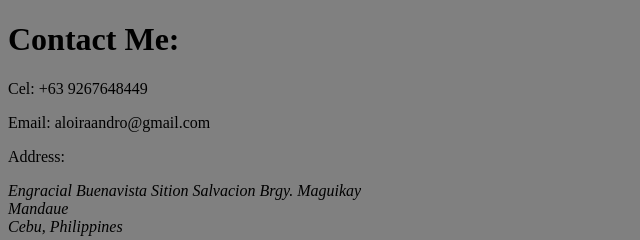
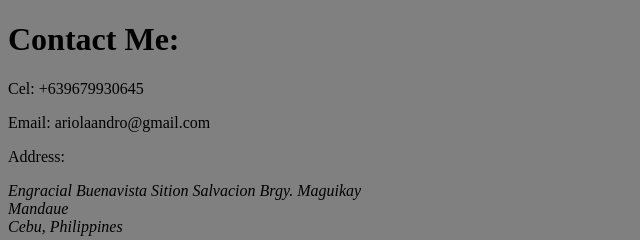
Before and after one commit to xord99/online-resume, a plain HTML site: page Public/Contact.html in a window 1280 px wide. Shown: the full height of the page, 0-640 px from the left. Drawn offline with Linux system fonts and the light colour scheme.

Commit message:
Update Contact.html

```diff
--- a/Public/Contact.html
+++ b/Public/Contact.html
@@ -6,8 +6,8 @@
     </head>
 	<body bgcolor="gray">
 		<h1>Contact Me:</h1>
-		<p>Cel: +63 9267648449</p>
-		<p>Email: aloiraandro@gmail.com</p>
+		<p>Cel: +639679930645</p>
+		<p>Email: ariolaandro@gmail.com</p>
 		<p>Address:</p>
         <address>
 		    <p>
```
